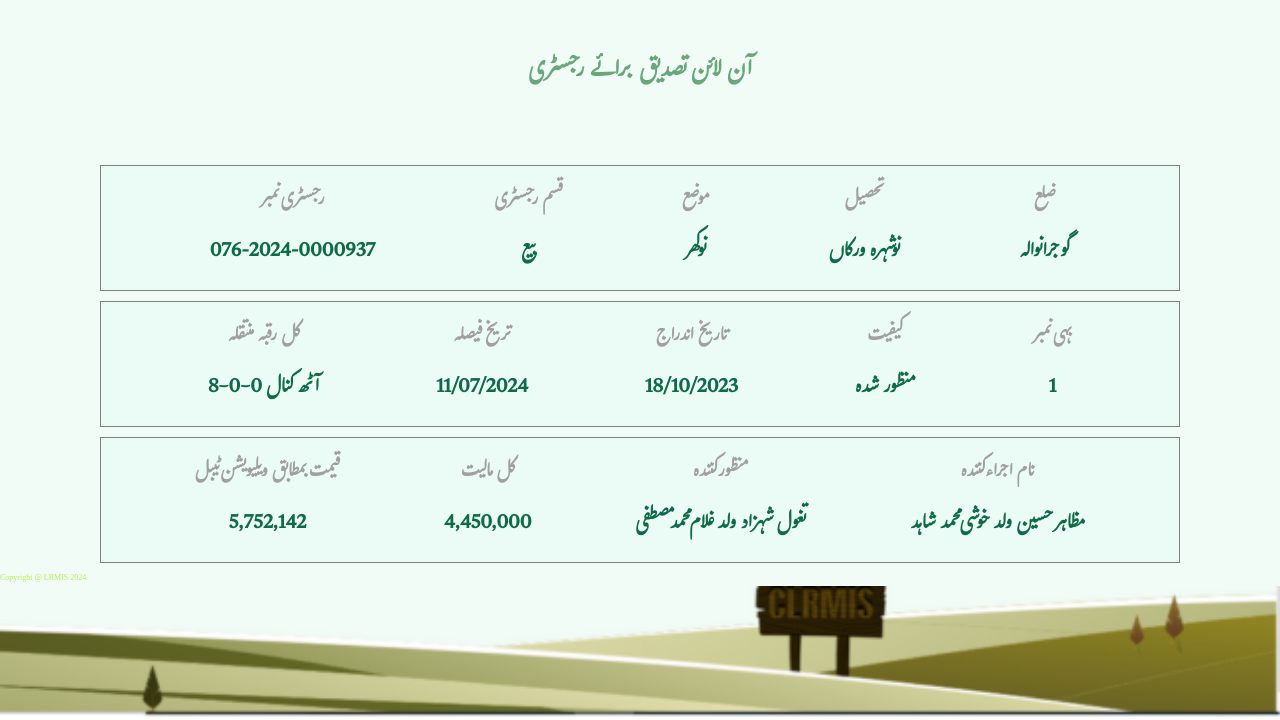
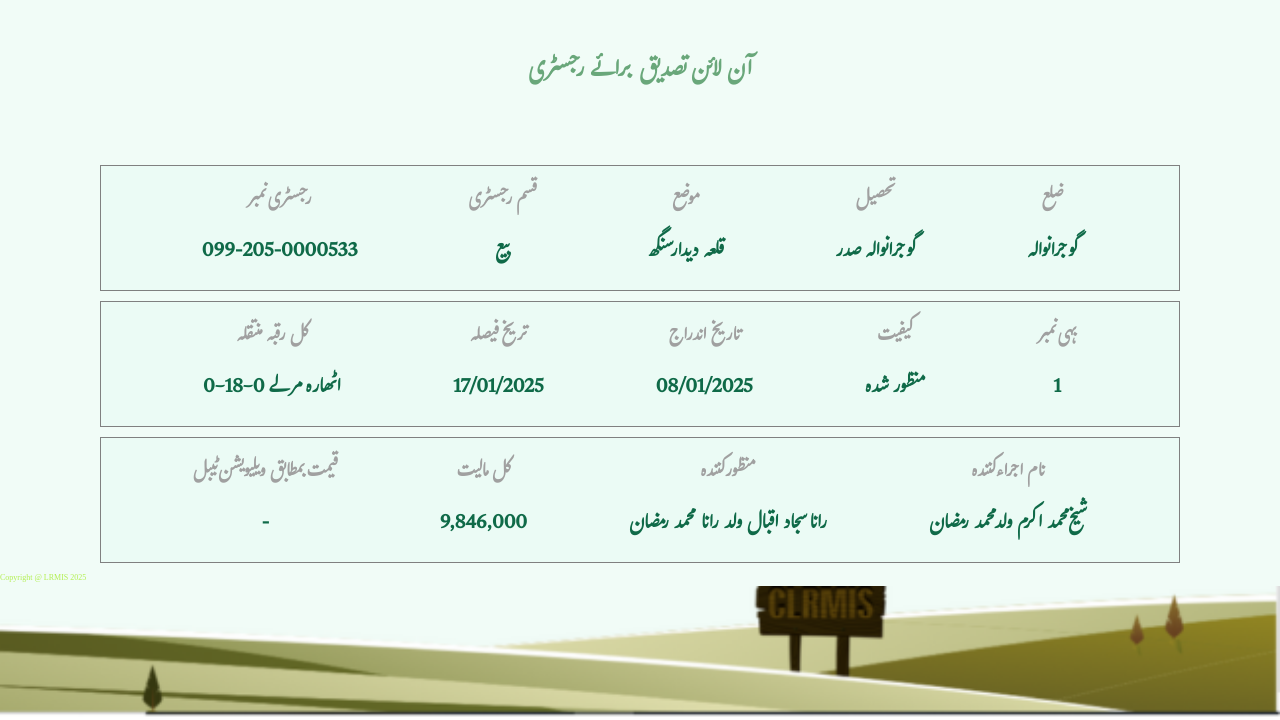
Before and after one commit to punjabzameen/https-onlinefard.punjab-zameen.gov.pk-RegistryVerification-data-HZVAQeF2tYkBM-J12NYEZC2NKPY2HI-0pB, a plain HTML site: page index.html in a window 1280 px wide. Shown: the part 80-800 px from the top of the page. Drawn offline with Linux system fonts and the light colour scheme.

Commit message:
Update index.html

```diff
--- a/index.html
+++ b/index.html
@@ -32,7 +32,7 @@
             <div class="item text1">
                 <h3>رجسٹری نمبر
                 </h3>
-                <p>076-2024-0000937
+                <p>099-205-0000533
                 </p>
             </div>
             <div class="item text2"><h3>قسم رجسٹری
@@ -42,13 +42,13 @@
             <div class="item text3">
                 <h3>موضع
                 </h3>
-                <p>نوکھر
+                <p>قلعہ دیدار سنگھ
                 </p>
             </div>
             <div class="item text4">
                 <h3>تحصیل
                 </h3>
-                <p>نوشہرہ ورکاں
+                <p>گوجرانوالہ صدر
                 </p>
             </div>
             <div class="item text5">
@@ -63,18 +63,18 @@
             <div class="item text1">
                 <h3>کل رقبہ منتقلہ
                 </h3>
-                <p>8-0-0 آٹھ کنال
+                <p>0-18-0 اٹھارہ مرلے
                 </p>
             </div>
             <div class="item text2"><h3>تریخ فیصلہ
 
             </h3>
-            <p>11/07/2024
+            <p>17/01/2025
             </p></div>
             <div class="item text3">
                 <h3>تاریخ اندراج
                 </h3>
-                <p>18/10/2023
+                <p>08/01/2025
                 </p>
             </div>
             <div class="item text4">
@@ -95,23 +95,23 @@
             <div class="item text1">
                 <h3>قیمت بمطابق ویلیویشن ٹیبل
                 </h3>
-                <p>5,752,142
+                <p>-
                 </p>
             </div>
             <div class="item text2"><h3>کل مالیت
             </h3>
-            <p>4,450,000
+            <p>9,846,000
             </p></div>
             <div class="item text3">
                 <h3>منظور کنندہ
                 </h3>
-                <p>تغول شہزاد ولد غلام محمد مصطفی
+                <p>رانا سجاد اقبال ولد رانا محمد رمضان
                 </p>
             </div>
             <div class="item text4">
                 <h3>نام اجراء کنندہ
                 </h3>
-                <p>مظاہر حسین ولد خوشی محمد شاہد
+                <p>شیخ محمد اکرم ولد محمد رمضان
                 </p>
             </div>
 
@@ -120,7 +120,7 @@
     </section>
     <!-- ----------------- Inage section------------------ -->
      <div class="bottom_img">
-        Copyright @ LRMIS 2024
+        Copyright @ LRMIS 2025
 
      </div>
      <!-- <div class="main">
```
